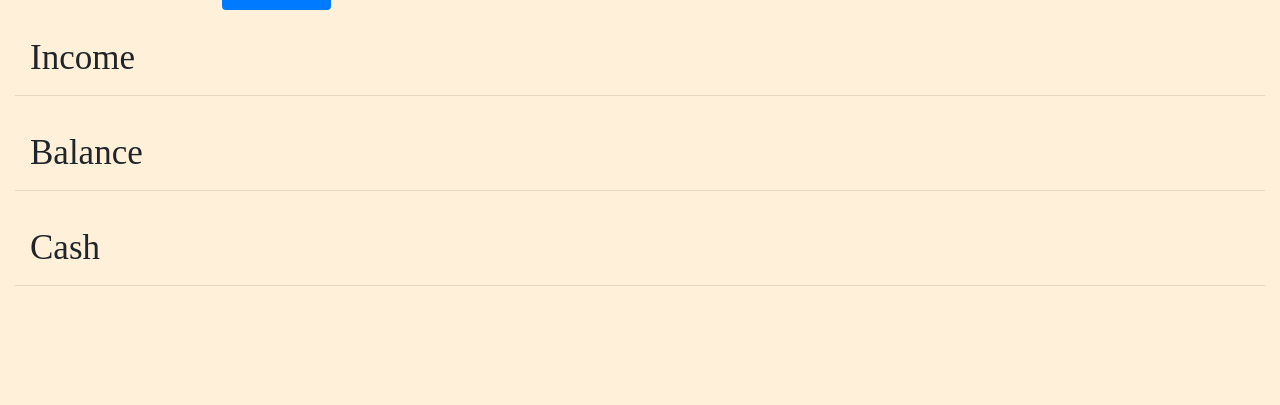
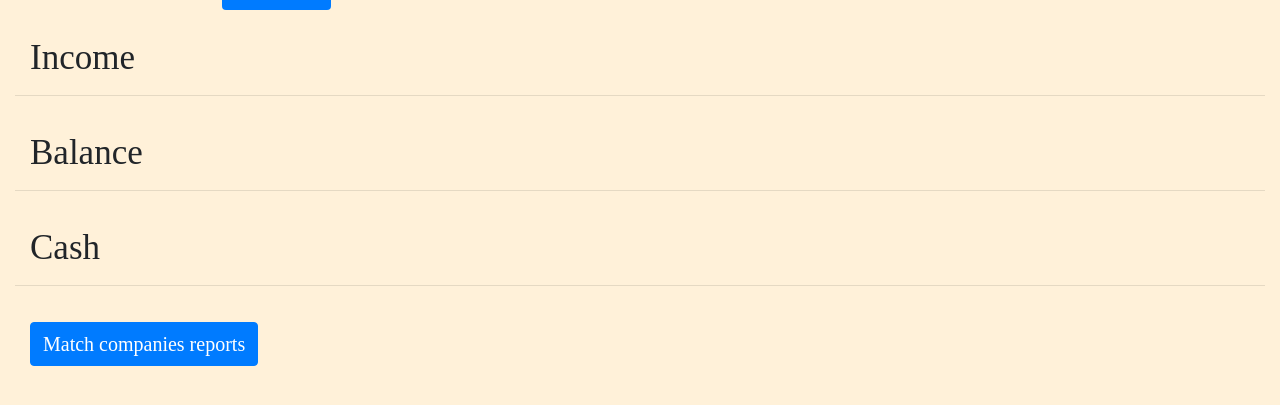
Before and after one commit to t0theheart/companies-matcher, a Python web app: template companies_matcher/app/front/templates/index.html in a window 1280 px wide, after a click on "Reports". Shown: the part 239-644 px from the top of the page. Run offline with Jinja, Linux system fonts and the light colour scheme; the template is opened without the code that fills it, so the values that code supplies are empty; some libraries are stand-ins or nearby versions.

Commit message:
logic for creating reports table in reports tab

```diff
--- a/companies_matcher/app/front/static/js/spinner.js
+++ b/companies_matcher/app/front/static/js/spinner.js
@@ -3,7 +3,7 @@ function createSpiner(id, elemId) {
     let divFirst = document.createElement("div");
     divFirst.className = "text-center";
     divFirst.id = id
-    divFirst.style = "padding-top: 9%"
+    divFirst.style = "padding-top: 9%; padding-bottom: 9%"
     let divSecond = document.createElement("div");
     divSecond.className = "spinner-border";
     divSecond.style = "width: 4rem; height: 4rem;"
--- a/companies_matcher/app/front/static/js/tabs/multiplicatorsTab.js
+++ b/companies_matcher/app/front/static/js/tabs/multiplicatorsTab.js
@@ -1,12 +1,7 @@
 async function clickCreateTableListener() {
-    let multiplicators = [];
     let tickers = parseTickers(document.getElementById("input-tickers").value);
-    let toggles = document.getElementById("multiplicators-toggles").childNodes;
-    toggles.forEach(function(item){
-        if (item.getAttribute("aria-pressed") === "true") {
-            multiplicators.push(item.innerText);
-        }
-    });
+    let multiplicators = getValuesFromPressedToggles("multiplicators-toggles");
+
     if (tickers.length === 0 || multiplicators.length === 0) {
         if (tickers.length === 0) {
             showMessage('Enter companies tickers');
--- a/companies_matcher/app/front/static/js/tabs/reportsTab.js
+++ b/companies_matcher/app/front/static/js/tabs/reportsTab.js
@@ -1 +1,101 @@
-// empty
+async function clickCreateReportsTableListener() {
+    let tickers = parseTickers(document.getElementById("input-tickers").value);
+    let incomeTopics = getValuesFromPressedToggles("income-toggles");
+    let balanceTopics = getValuesFromPressedToggles("balance-toggles");
+    let cashTopics = getValuesFromPressedToggles("cash-toggles");
+
+    if (tickers.length === 0 || (incomeTopics.length === 0 && balanceTopics.length === 0 && cashTopics.length === 0)) {
+        if (tickers.length === 0) {
+            showMessage('Enter companies tickers');
+        }
+        if (incomeTopics.length === 0 && balanceTopics.length === 0 && cashTopics.length === 0) {
+            showMessage('Select any reports topics');
+        }
+        return;
+    }
+
+    removeElemById("matching-reports-table");
+
+    let reports = [];
+    if (incomeTopics.length > 0) {
+        reports.push("income")
+    }
+    if (balanceTopics.length > 0) {
+        reports.push("balance-sheet")
+    }
+    if (incomeTopics.length > 0) {
+        reports.push("cash-flow")
+    }
+
+    let topics = incomeTopics.concat(balanceTopics.concat(cashTopics))
+
+    let body = {
+        "tickers": tickers,
+        "topics": topics,
+        "reports": reports
+    };
+
+    createSpiner("matching-reports-table-spiner", "matching-reports");
+
+    let response = await fetch("/reports/match", {
+      method: "POST",
+      headers: {
+        "Content-Type": "application/json;charset=utf-8"
+      },
+      body: JSON.stringify(body)
+    });
+
+    let result = (await response.json()).result;
+
+    removeElemById("matching-reports-table-spiner");
+    let table = createReportsTable(result.data, tickers, topics, result.period);
+
+}
+
+function createReportsTable(data, mainRowHeaders, childRowHeaders, columnHeaders) {
+    let placeForTable = document.getElementById("matching-reports");
+
+    let oldTable = placeForTable.children[0];
+    if (oldTable) {
+        placeForTable.removeChild(oldTable);
+    }
+
+    let table = document.createElement("table");
+    table.className = "table table-bordered";
+    table.id = "matching-reports-table";
+
+    columnHeaders.unshift("Topics");
+    columnHeaders.unshift("Companies");
+
+    let headersTr = table.insertRow();
+    headersTr.className = "table-header";
+    columnHeaders.forEach(function(item) {
+        let td = headersTr.insertCell();
+        td.innerHTML = item;
+    });
+
+    mainRowHeaders.forEach(function (mainRowHeader) {
+        childRowHeaders.forEach(function (childRowHeader, childRowHeaderNum) {
+            let tr = table.insertRow();
+            columnHeaders.forEach(function (columnHeader, columnHeaderNum) {
+                let td = tr.insertCell();
+                if (columnHeaderNum === 0 ) {
+                    td.className = "table-header simple-text";
+                    if (childRowHeaderNum === 0) {
+                        td.innerHTML = mainRowHeader;
+                    }
+                }
+                else if (columnHeaderNum === 1) {
+                    td.innerHTML = childRowHeader;
+                    td.className = "table-header simple-text";
+                } else {
+                    if (data[mainRowHeader][columnHeader]) {
+                        td.innerHTML = data[mainRowHeader][columnHeader][childRowHeader];
+                    }
+                    td.className = "table-cell simple-text";
+                }
+            });
+        });
+    });
+    placeForTable.append(table);
+}
--- a/companies_matcher/app/front/static/js/toggle.js
+++ b/companies_matcher/app/front/static/js/toggle.js
@@ -20,3 +20,14 @@ async function getAndCreateToggleList(endpoint, elementId) {
         toggles.append(toggle);
     });
 }
+
+function getValuesFromPressedToggles(elementId) {
+    let values = [];
+    let toggles = document.getElementById(elementId).childNodes;
+    toggles.forEach(function(item){
+        if (item.getAttribute("aria-pressed") === "true") {
+            values.push(item.innerText);
+        }
+    });
+    return values
+}
--- a/companies_matcher/app/front/templates/index.html
+++ b/companies_matcher/app/front/templates/index.html
@@ -43,7 +43,7 @@
 						<hr>
 						<div id="multiplicators-toggles" class="col-sm-12 row-padding"></div>
 						<div class="col-sm-12 row-padding" id="matching-multiplicators-buttons">
-							<button type="button" class="btn btn-primary simple-text" onclick="clickCreateTableListener()">Show companies multiplicators</button>
+							<button type="button" class="btn btn-primary simple-text" onclick="clickCreateTableListener()">Match companies multiplicators</button>
 						</div>
 					</div>
 				</div>
@@ -60,7 +60,11 @@
 					<div class="col-sm-12"><h3 class="header-text">Cash</h3></div>
 					<hr>
 					<div id="cash-toggles" class="col-sm-12 row-padding"></div>
+					<div class="col-sm-12 row-padding" id="matching-reports-buttons">
+						<button type="button" class="btn btn-primary simple-text" onclick="clickCreateReportsTableListener()">Match companies reports</button>
+					</div>
 				</div>
+				<div class="col-sm-12 area-for-table" id="matching-reports"></div>
 			</div>
 			<div class="tab-pane fade" id="empty2"> Empty </div>
 		</div>
```
